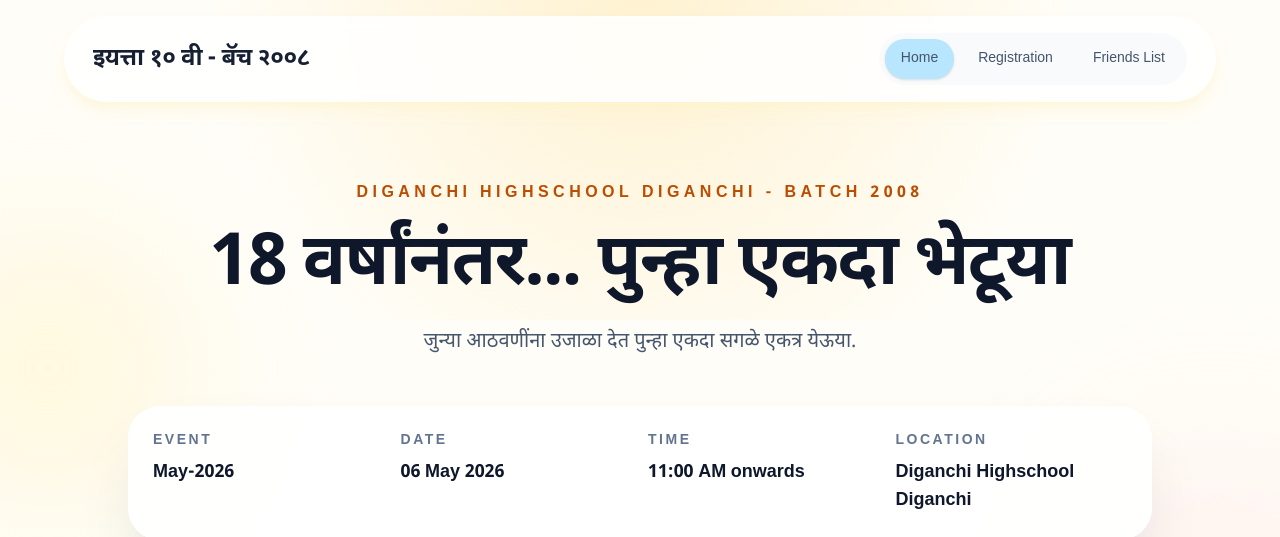
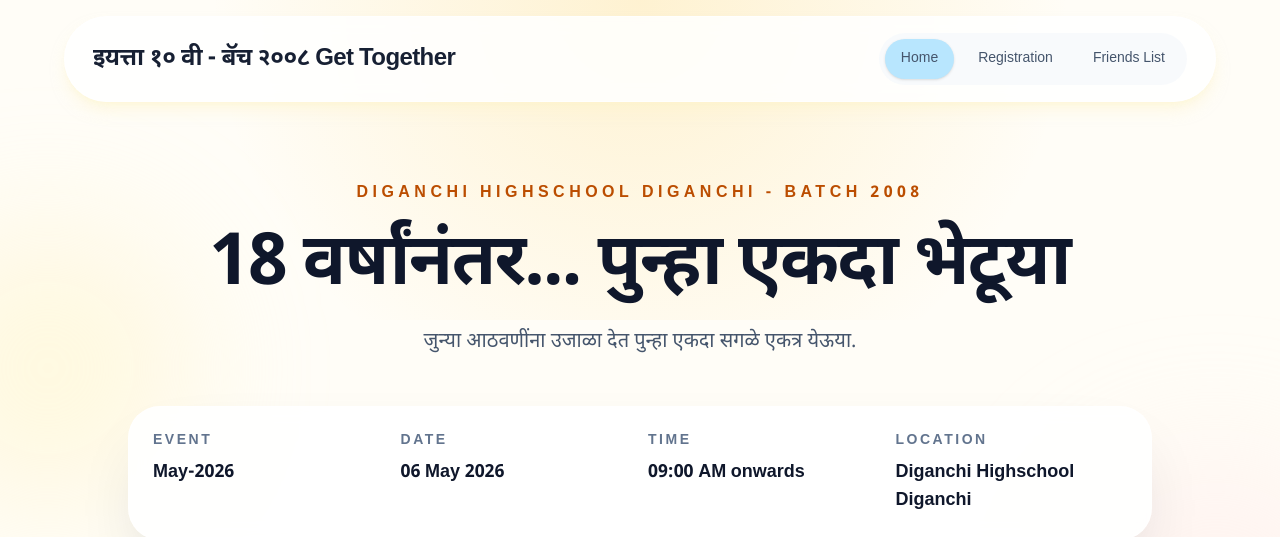
Before and after one commit to ersanketbhambure-dot/dighanchi-batch-2008, a Next.js app: page / in a window 1280 px wide. Shown: the top 537 px of the page. Built offline with nearby package versions, Linux system fonts and the light colour scheme.

Commit message:
Update event title and time

```diff
--- a/app/layout.tsx
+++ b/app/layout.tsx
@@ -15,7 +15,7 @@ const marathiSans = Noto_Sans_Devanagari({
 
 export const metadata: Metadata = {
   metadataBase: new URL("https://dighanchi-batch-2008.vercel.app"),
-  title: "इयत्ता १० वी - बॅच २००८",
+  title: "इयत्ता १० वी - बॅच २००८ Get Together",
   description: "Diganchi HighSchool Diganchi - Batch 2008 reunion website",
   icons: {
     icon: "/icon.svg",
@@ -23,10 +23,10 @@ export const metadata: Metadata = {
     apple: "/icon.svg",
   },
   openGraph: {
-    title: "इयत्ता १० वी - बॅच २००८",
+    title: "इयत्ता १० वी - बॅच २००८ Get Together",
     description: "Diganchi HighSchool Diganchi - Batch 2008 reunion website",
     url: "https://dighanchi-batch-2008.vercel.app",
-    siteName: "इयत्ता १० वी - बॅच २००८",
+    siteName: "इयत्ता १० वी - बॅच २००८ Get Together",
     images: [
       {
         url: "/reunion-1.png",
@@ -40,7 +40,7 @@ export const metadata: Metadata = {
   },
   twitter: {
     card: "summary_large_image",
-    title: "इयत्ता १० वी - बॅच २००८",
+    title: "इयत्ता १० वी - बॅच २००८ Get Together",
     description: "Diganchi HighSchool Diganchi - Batch 2008 reunion website",
     images: ["/reunion-1.png"],
   },
--- a/app/page.tsx
+++ b/app/page.tsx
@@ -63,7 +63,7 @@ export default function Home() {
                 Time
               </p>
               <p className="mt-2 text-lg font-semibold text-slate-900">
-                11:00 AM onwards
+                09:00 AM onwards
               </p>
             </div>
             <div>
--- a/components/Navbar.tsx
+++ b/components/Navbar.tsx
@@ -22,7 +22,7 @@ export default function Navbar() {
             href="/"
             className="max-w-[220px] text-base font-semibold leading-snug tracking-tight text-slate-900 sm:max-w-none sm:text-2xl"
           >
-            इयत्ता १० वी - बॅच २००८
+            इयत्ता १० वी - बॅच २००८ Get Together
           </Link>
 
           <div className="hidden items-center gap-2 rounded-full bg-slate-50/90 p-1.5 text-sm font-medium text-slate-600 md:flex">
```
